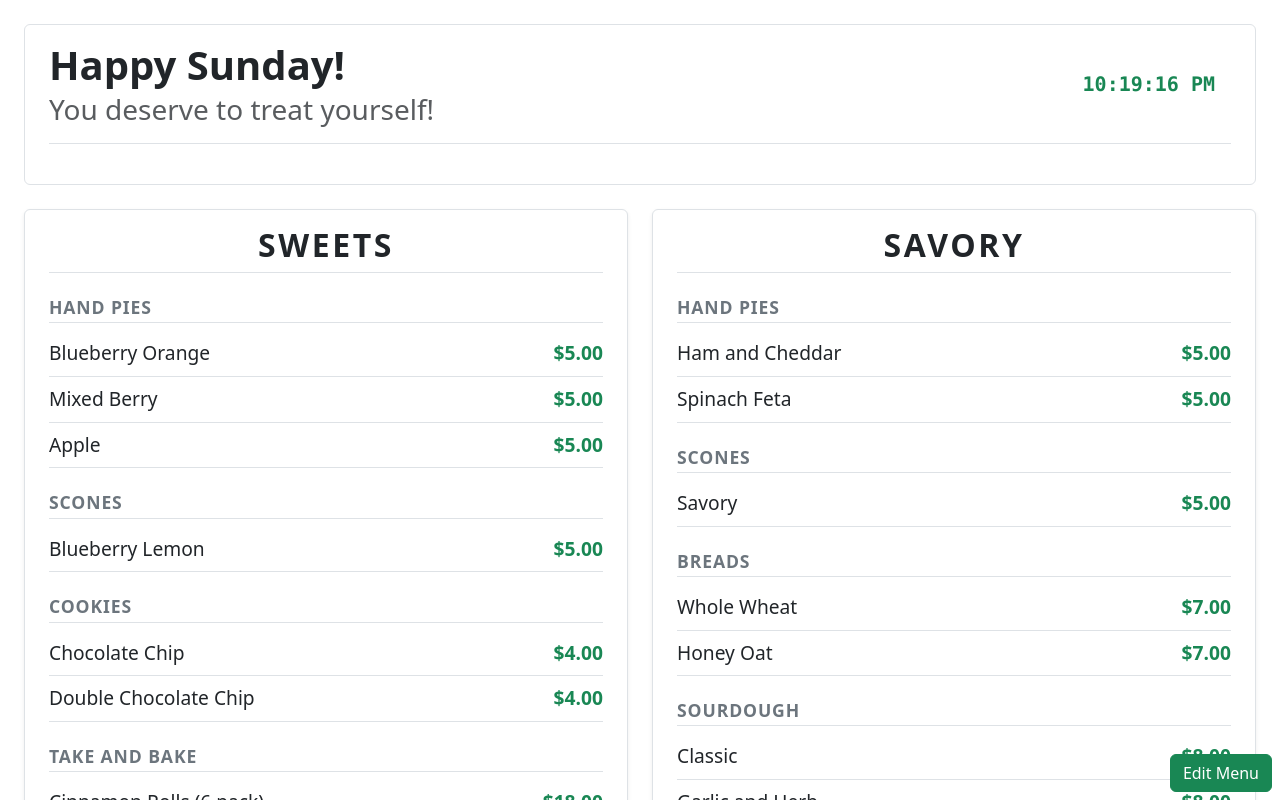
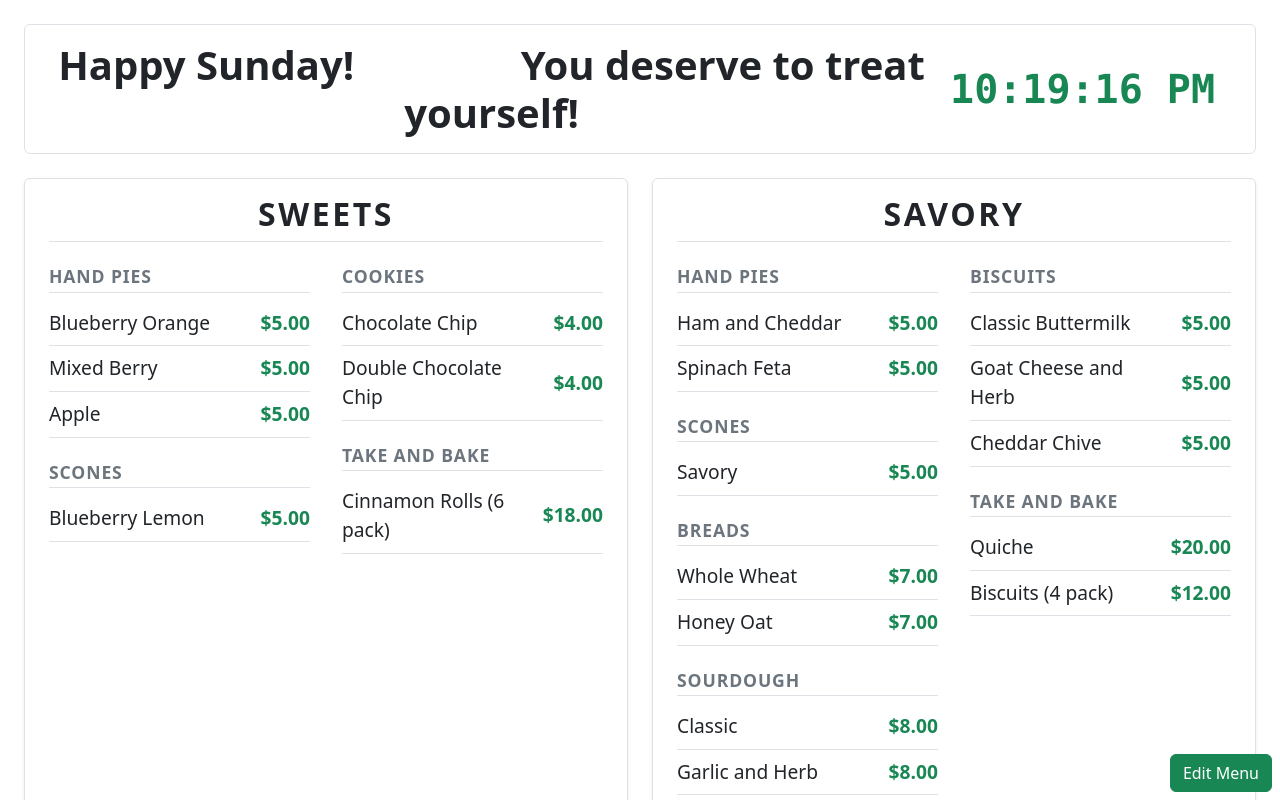
Before and after one commit to aaron-webdev/BTD_Menu, a React (Vite) app in the folder BTD_eMenu_React/: page / in a window 1280 px wide. Shown: the top 800 px of the page. Built offline with nearby package versions, Linux system fonts and the light colour scheme.

Commit message:
nearing final version

```diff
--- a/BTD_eMenu_React/src/pages/greetingBlock.jsx
+++ b/BTD_eMenu_React/src/pages/greetingBlock.jsx
@@ -24,17 +24,14 @@ export default function GreetingBlock() {
   });
 
   return (
-    <div className="d-flex justify-content-between align-items-center mb-4 pb-3 border-bottom">
-      <div>
-        <h1 className="fw-bold text-dark mb-0">Happy {currentDay}!</h1>
-        <h3 className="text-muted mb-0 mt-1 fw-normal">You deserve to treat yourself!</h3>
-      </div>
-      {/* Clock Block */}
-      <div className="text-end">
-        <span className="fs-5 fw-bold text-success font-monospace px-3 py-1">
-          {formattedTime}
-        </span>
-      </div>
+    <div className="d-flex justify-content-between align-items-center w-200">
+      <h1 className="fw-bold text-dark mb-0 flex-grow-1 text-center">
+        Happy {currentDay}! &nbsp;&nbsp;&nbsp;&nbsp;&nbsp;&nbsp;&nbsp;&nbsp;&nbsp;&nbsp;&nbsp;&nbsp;&nbsp;&nbsp;
+        You deserve to treat yourself!
+      </h1>
+      <span className="fs-1 fw-bold text-success font-monospace px-3 py-1 text-nowrap">
+        {formattedTime}
+      </span>
     </div>
   );
 }
--- a/BTD_eMenu_React/src/pages/menuMainPage.jsx
+++ b/BTD_eMenu_React/src/pages/menuMainPage.jsx
@@ -11,7 +11,6 @@ export default function MenuPage({ items, setItems }) {
     );
   }
 
-  // Build grouped categories, ordered by CATEGORY_ORDER
   function buildGroups(flavorFilter) {
     const grouped = [];
 
@@ -20,7 +19,6 @@ export default function MenuPage({ items, setItems }) {
       if (catItems.length > 0) grouped.push({ category: cat, catItems });
     });
 
-    // Catch custom categories not in CATEGORY_ORDER
     items.forEach(item => {
       if (!CATEGORY_ORDER.includes(item.category) && item.flavor === flavorFilter) {
         const existing = grouped.find(g => g.category === item.category);
@@ -35,31 +33,28 @@ export default function MenuPage({ items, setItems }) {
     return grouped;
   }
 
+  function splitColumns(groups) {
+    const totalItems = groups.reduce((sum, g) => sum + g.catItems.length, 0);
+    const half = Math.ceil(totalItems / 2);
+    let count = 0;
+    let splitAt = 0;
+    for (let i = 0; i < groups.length; i++) {
+      count += groups[i].catItems.length;
+      if (count >= half) { splitAt = i + 1; break; }
+    }
+    return [groups.slice(0, splitAt), groups.slice(splitAt)];
+  }
+
   const sweetGroups  = buildGroups('sweet');
   const savoryGroups = buildGroups('savory');
 
-  function renderColumn(groups, columnLabel) {
+  function renderCategoryGroup({ category, catItems }) {
     return (
-      <div className="card border shadow-sm h-100">
-        <div className="card-body px-4 py-3">
-          {/* Column Header */}
-          <h2 className="text-center fw-bold text-uppercase border-bottom pb-2 mb-4"
-            style={{ letterSpacing: '0.08em', fontSize: '2rem' }}>
-            {columnLabel}
-          </h2>
-
-          {groups.length === 0 ? (
-            <p className="text-muted text-center">No items yet.</p>
-          ) : (
-            groups.map(({ category, catItems }) => (
       <div key={category} className="mb-4">
-                {/* Category Title */}
         <h5 className="fw-bold text-uppercase border-bottom pb-1 mb-2 text-secondary"
           style={{ letterSpacing: '0.05em', fontSize: '1.1rem' }}>
           {category}
         </h5>
-
-                {/* Items */}
         {catItems.map(item => (
           <div
             key={item.id}
@@ -87,7 +82,27 @@ export default function MenuPage({ items, setItems }) {
           </div>
         ))}
       </div>
-            ))
+    );
+  }
+
+  function renderColumn(groups, columnLabel) {
+    const [leftGroups, rightGroups] = splitColumns(groups);
+
+    return (
+      <div className="card border shadow-sm h-100">
+        <div className="card-body px-4 py-3">
+          <h2 className="text-center fw-bold text-uppercase border-bottom pb-2 mb-4"
+            style={{ letterSpacing: '0.08em', fontSize: '2rem' }}>
+            {columnLabel}
+          </h2>
+
+          {groups.length === 0 ? (
+            <p className="text-muted text-center">No items yet.</p>
+          ) : (
+            <div style={{ display: 'grid', gridTemplateColumns: '1fr 1fr', gap: '0 2rem' }}>
+              <div>{leftGroups.map(g => renderCategoryGroup(g))}</div>
+              <div>{rightGroups.map(g => renderCategoryGroup(g))}</div>
+            </div>
           )}
         </div>
       </div>
@@ -97,7 +112,6 @@ export default function MenuPage({ items, setItems }) {
   return (
     <div className="container-fluid px-4 py-4">
 
-      {/* Greeting Section */}
       <div className="card border mb-4 px-4 py-3">
         <GreetingBlock />
       </div>
@@ -108,13 +122,11 @@ export default function MenuPage({ items, setItems }) {
         </div>
       )}
 
-      {/* Sweet | Savory two-column layout */}
       <div style={{ display: 'grid', gridTemplateColumns: '1fr 1fr', gap: '1.5rem' }}>
         {renderColumn(sweetGroups,  'Sweets')}
         {renderColumn(savoryGroups, 'Savory')}
       </div>
 
-      {/* Edit Menu button */}
       <div style={{ position: 'fixed', bottom: '0.5rem', right: '0.5rem' }}>
         <Link to="/add-item" className="btn btn-success">
           Edit Menu
```
Lines whose indentation alone changed are shown as unchanged.
